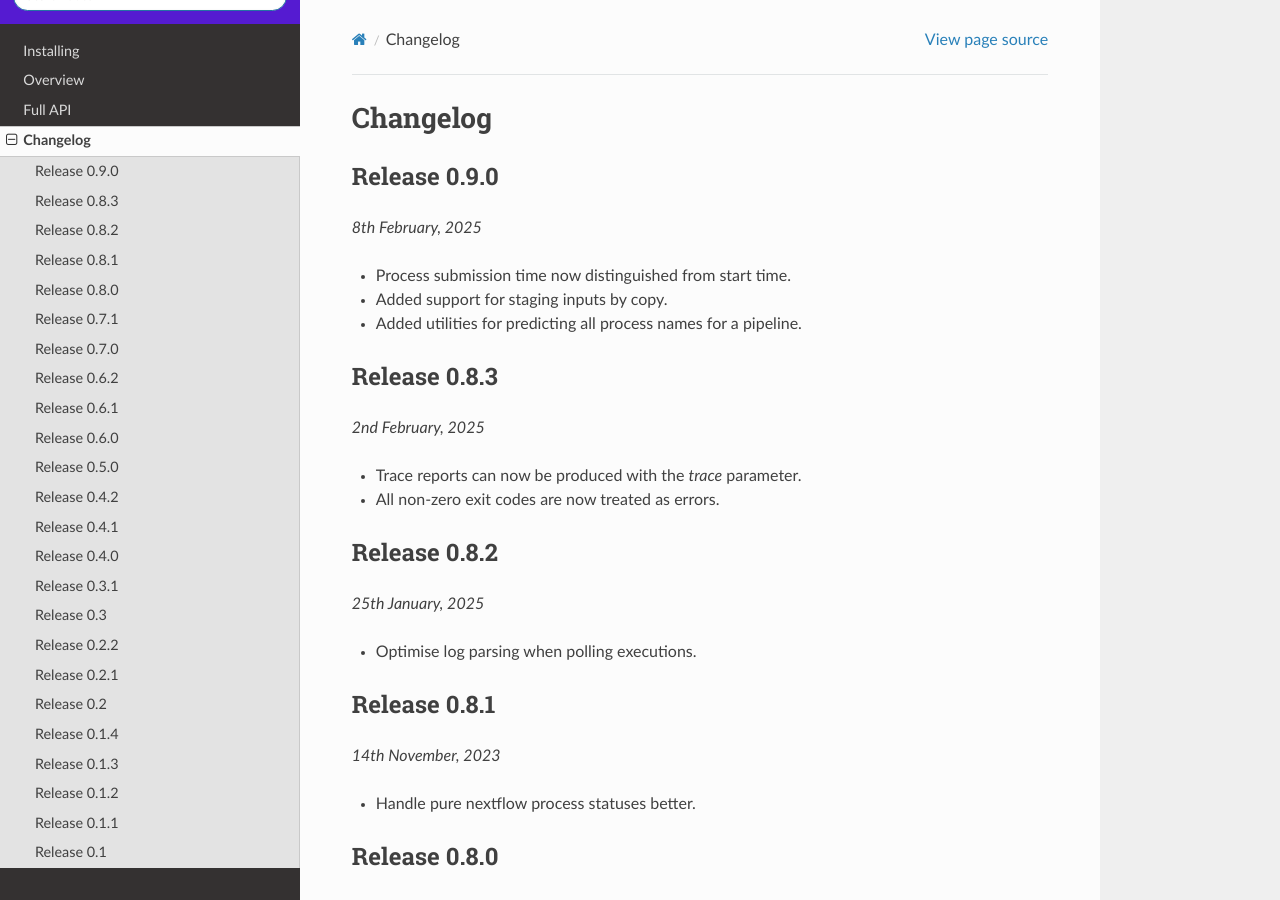
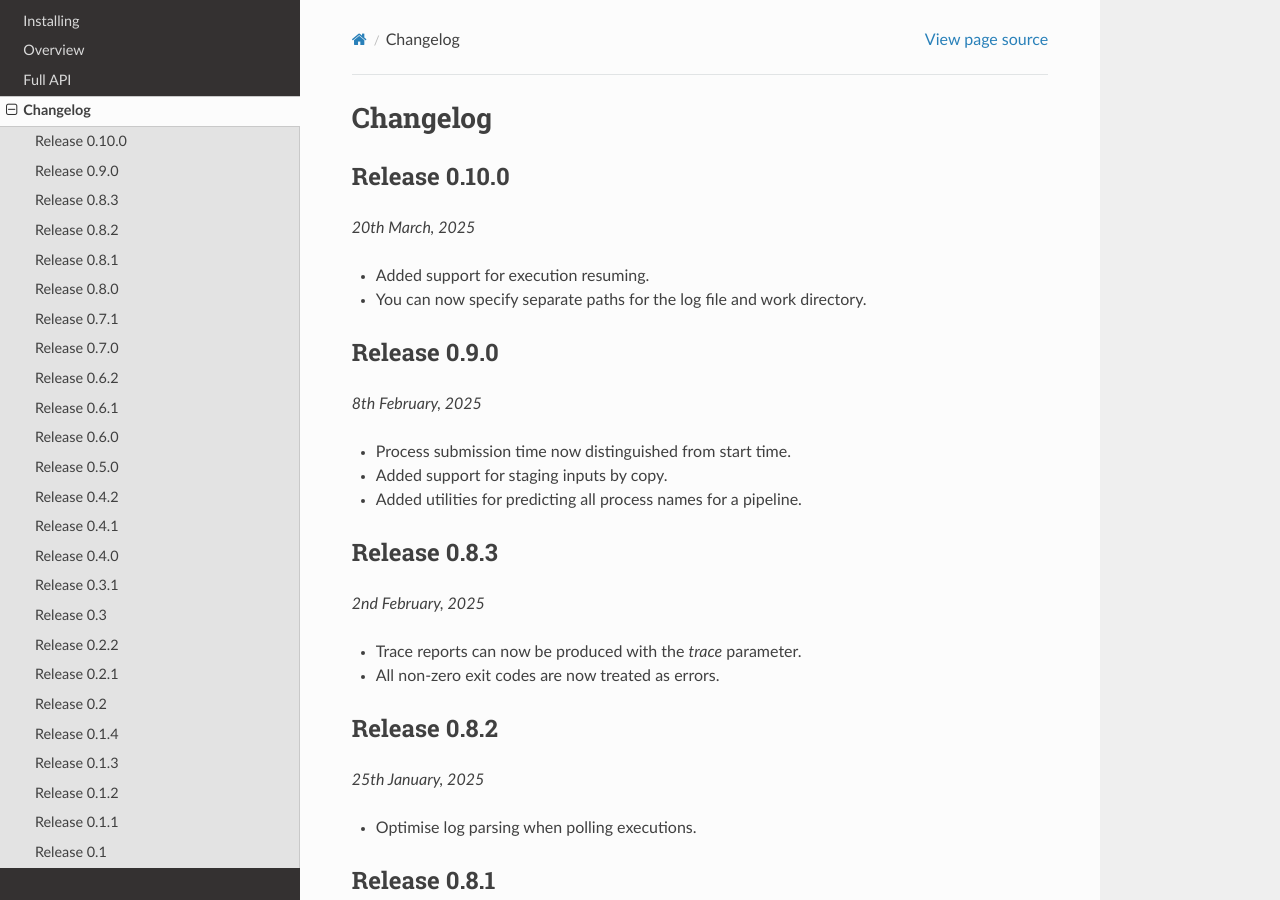
Before and after one commit to goodwright/nextflow.py, a Sphinx documentation site: the page built from docs/source/changelog.rst, in a window 1280 px wide and 900 px high. Built offline with Sphinx 7.4.7 and the Read the Docs theme 3.1.0, drawn with Linux system fonts in a browser that asks for light colours.

Commit message:
0.10 docs

```diff
--- a/docs/source/changelog.rst
+++ b/docs/source/changelog.rst
@@ -1,5 +1,14 @@
 Changelog
 ---------
+
+Release 0.10.0
+~~~~~~~~~~~~~~
+
+`20th March, 2025`
+
+* Added support for execution resuming.
+* You can now specify separate paths for the log file and work directory.
+
 
 Release 0.9.0
 ~~~~~~~~~~~~~
--- a/docs/source/overview.rst
+++ b/docs/source/overview.rst
@@ -36,6 +36,8 @@
 * ``dag`` - A filename for a DAG file to generate. This will be an HTML file containing a DAG diagram of the pipeline execution.
 
 * ``trace`` - A filename for a trace file to generate. This will be an TSV file containing runtime information about the pipeline execution.
+
+* ``resume`` - Whether to resume an existing execution. Can be ``True`` or the UUID of an existing execution to resume from.
 
 
 Custom Runners
@@ -86,6 +88,8 @@
 properties for:
 
 * ``identifier`` - The unique ID of that run, generated by Nextflow.
+
+* ``uuid`` - The unique UUID of the session, generated by Nextflow.
 
 * ``started`` - When the pipeline ran (as a Python datetime).
 
@@ -141,6 +145,8 @@
 
 * ``bash`` - the bash file contents generated for the process execution.
 
+* ``cached`` - whether the process execution was cached.
+
 Process executions can have various files passed to them, and will create files
 during their execution too. These can be obtained as follows:
 
```
Also changed, not shown: README.rst (+15 -0 lines).
